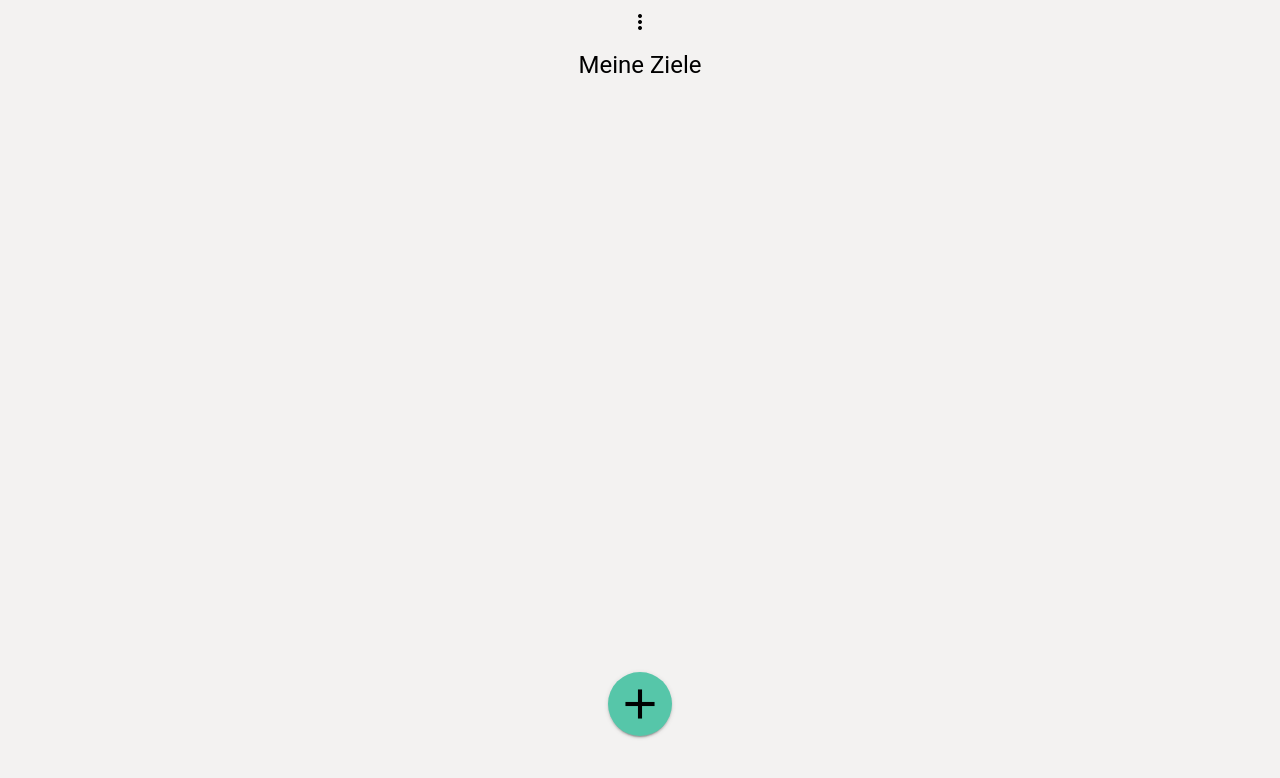
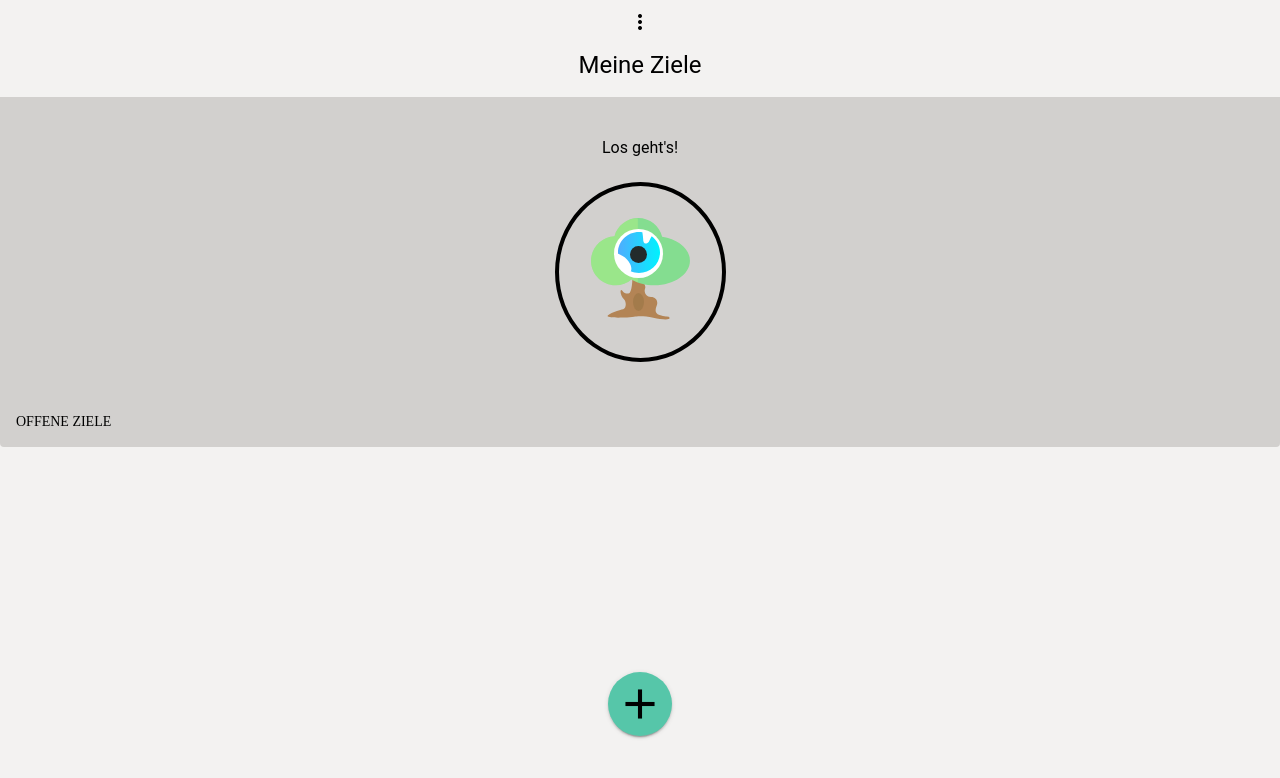
Before and after one commit to MalteRei/wirvsvirus-hackathon-spendensport, an Angular app in the folder frontend/spendensport/: page /goals in a window 1280 px wide. Shown: the top 778 px of the page. Built offline with nearby package versions, Linux system fonts and the light colour scheme.

Commit message:
Add bonsai logo above list and center elements.

```diff
--- a/frontend/spendensport/src/app/goal-list/goal-list.component.css
+++ b/frontend/spendensport/src/app/goal-list/goal-list.component.css
@@ -1,5 +1,6 @@
 mat-card {
-  width: 100%;
+  width: 50vw;
+  min-width: 200px;
   margin: 5px;
   background-color: var(--color-primary);
 }
@@ -10,13 +11,38 @@ mat-card-content {
   margin: auto;
   justify-content: center;
   flex-direction: column;
+
+}
+
+.card{
+  grid-column: 2/3;
+  background-color: var(--color-primary);
+
+  min-width: 200px;
+  border-radius: 4px;
 }
 
 .main-container {
   display: block;
-  margin: 0 24px 24px;
+  margin: 0;
+  display: grid;
+  gap: 64px 0;
+  padding: 5vw;
+  grid-template-columns: 20vw 50vw 20vw;
+  width: 100vw;
 }
 
+@media screen and (max-width: 800px) {
+  .main-container {
+    grid-template-columns: 1fr;
+  }
+
+
+  .card{
+    grid-column: 1/2;
+  }
+
+}
 mat-card-header {
   display: flex;
   justify-content: center;
@@ -49,10 +75,50 @@ button {
 }
 
 
-.goal-done {
-  background-color: green;
+
+
+.information{
+  height: 40vh;
+  min-height: 350px;
+  width: 100vw;
+  left: 0;
+  top: 0;
+  background: var(--color-tertiary);
+  display: grid;
+  gap: 0;
+  grid-template-columns: 1fr 3fr 1fr;
+  grid-template-rows: 1fr 1fr 1fr;
+  justify-items: center;
+  align-items: center;
+  border-bottom-left-radius: 4px;
+  border-bottom-right-radius: 4px;
+  margin-bottom: 32px;
 }
 
-.goal-not-done {
-  background-color: red;
+.choose-prompt{
+  margin: 0;
+  margin-top: 16px;
+  grid-column: 2/3;
+  grid-row: 1/2;
+  text-align: center;
 }
+
+.bonsai-logo{
+  grid-column: 2/3;
+  grid-row: 2/3;
+  border-color: var(--colot-text-primary);
+  border: solid;
+  border-radius: 50%;
+  border-width: 4px;
+}
+
+.choose-question{
+  text-transform: uppercase;
+  font-weight: lighter;
+  grid-column: 1/4;
+  grid-row: 3/4;
+  text-align: left;
+  justify-self: left;
+  align-self: flex-end;
+  margin: 16px;
+}
--- a/frontend/spendensport/src/app/goal-list/goal-list.component.html
+++ b/frontend/spendensport/src/app/goal-list/goal-list.component.html
@@ -12,11 +12,21 @@
   <mat-card-title><h1>Meine Ziele</h1></mat-card-title>
   </div>
 </mat-card-header>
+<div class="information">
+  <h3 class="choose-prompt">
+      Los geht's!
+  </h3>
+  <div class="bonsai-logo">
+    <app-logo-bonsai></app-logo-bonsai>
+  </div>
+  <p class="choose-question">
+      Offene Ziele
+  </p>
+</div>
 <div class="main-container">
 
-  <div class="main-container" *ngFor="let goal of goals" [ngClass]="goal.done?'home-done':'home-not-done'">
 
-    <mat-card>
+    <div class="card" *ngFor="let goal of goals">
       <mat-card-content>
         <p class="set-goal-title">Goal: {{goal.description}} </p>
         <div>
@@ -31,11 +41,12 @@
 
         <p>Days to go: {{goal.daysLeft()}}</p>
       </mat-card-content>
-    </mat-card>
-  </div>
-  <mat-card-actions>
-    <a routerLink="/goal" class="add-goal-button">
-      <i style="font-size: 50px;" class="material-icons">add</i>
-    </a>
-  </mat-card-actions>
+    </div>
+
+
 </div>
+<mat-card-actions>
+  <a routerLink="/goal" class="add-goal-button">
+    <i style="font-size: 50px;" class="material-icons">add</i>
+  </a>
+</mat-card-actions>
```
